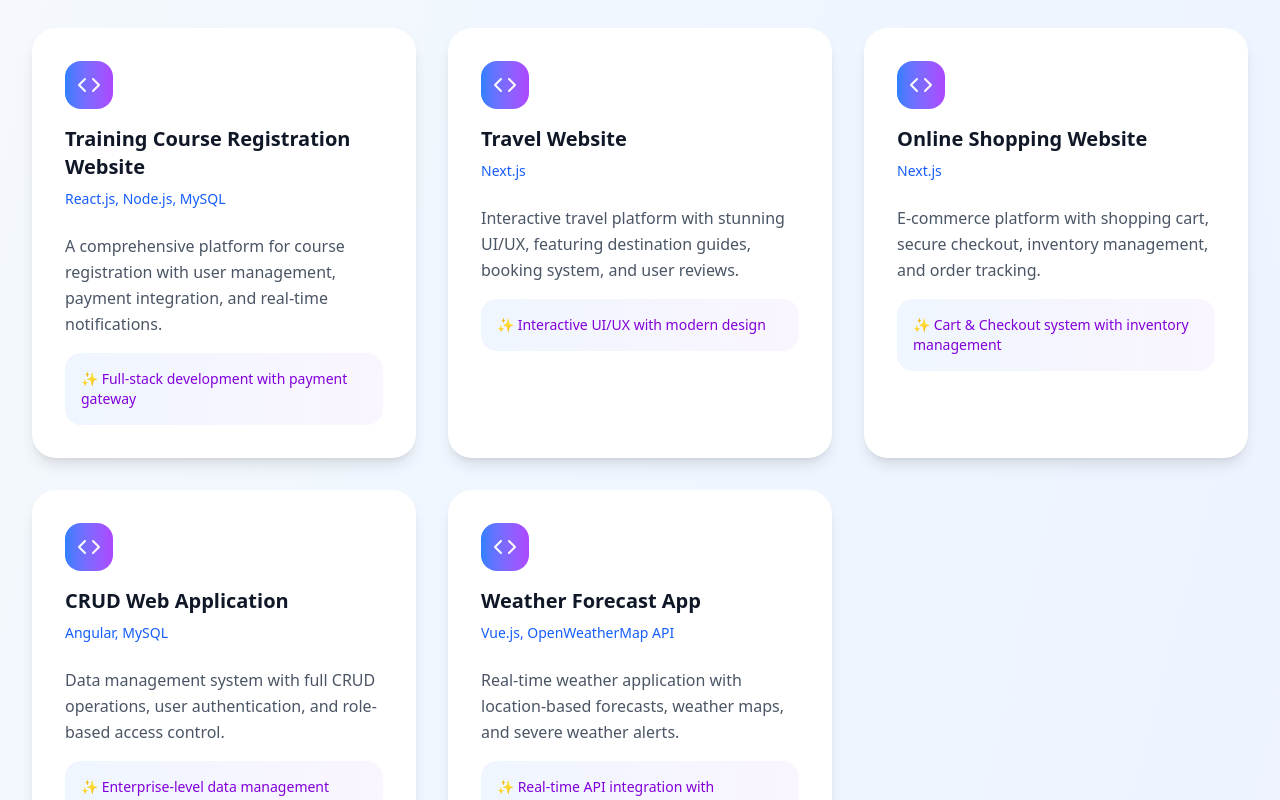
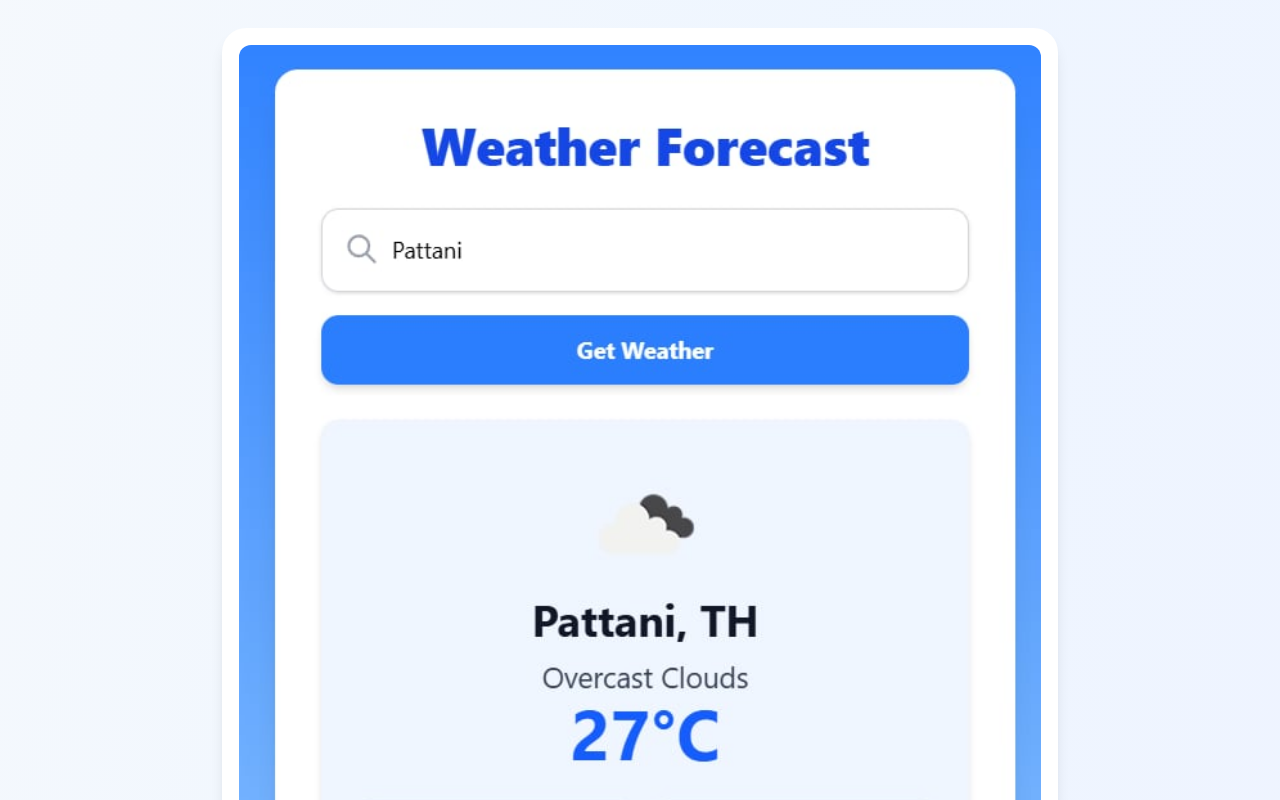
Before and after one commit to jhin3tytwoo/my-portfolio, a Next.js app: page / in a window 1280 px wide. Shown: the part 1840-2640 px from the top of the page. Built offline with nearby package versions, Linux system fonts and the light colour scheme.

Commit message:
add image

```diff
--- a/src/app/page.jsx
+++ b/src/app/page.jsx
@@ -92,39 +92,13 @@ export default function ModernPortfolio() {
 
   const projects = [
     {
-      title: "Training Course Registration Website",
-      tech: "React.js, Node.js, MySQL",
-      description:
-        "A comprehensive platform for course registration with user management, payment integration, and real-time notifications.",
-      highlight: "Full-stack development with payment gateway",
-    },
-    {
-      title: "Travel Website",
-      tech: "Next.js",
-      description:
-        "Interactive travel platform with stunning UI/UX, featuring destination guides, booking system, and user reviews.",
-      highlight: "Interactive UI/UX with modern design",
-    },
-    {
-      title: "Online Shopping Website",
-      tech: "Next.js",
-      description:
-        "E-commerce platform with shopping cart, secure checkout, inventory management, and order tracking.",
-      highlight: "Cart & Checkout system with inventory management",
-    },
-    {
-      title: "CRUD Web Application",
-      tech: "Angular, MySQL",
-      description:
-        "Data management system with full CRUD operations, user authentication, and role-based access control.",
-      highlight: "Enterprise-level data management",
-    },
-    {
-      title: "Weather Forecast App",
+      title: "Weather Forecast",
       tech: "Vue.js, OpenWeatherMap API",
       description:
         "Real-time weather application with location-based forecasts, weather maps, and severe weather alerts.",
       highlight: "Real-time API integration with geolocation",
+      link: "https://weather-app-mu-khaki-74.vercel.app/",
+      image: "/image/Weather.png",
     },
   ];
 
@@ -421,16 +395,27 @@ export default function ModernPortfolio() {
               </span>
             </h2>
 
-            <div className="grid lg:grid-cols-2 xl:grid-cols-3 gap-8">
-              {projects.map((project, index) => (
+            <div className="flex items-center justify-center gap-8">
+              {projects.map((project, index) => {
+                const content = (
                   <div
                     key={index}
                     className="bg-white rounded-3xl p-8 shadow-lg hover:shadow-2xl transform hover:scale-105 transition-all duration-500 border border-white/20 group"
                   >
+                    {/* ✅ แสดงรูปถ้ามี image */}
+                    {project.image && (
+                      <div className="mb-6 -mt-4 -mx-4">
+                        <Image
+                          src={project.image}
+                          alt={project.title}
+                          width={500}
+                          height={400}
+                          className="rounded-xl w-full h-auto object-contain"
+                        />
+                      </div>
+                    )}
+
                     <div className="mb-6">
-                    <div className="w-12 h-12 bg-gradient-to-r from-blue-500 to-purple-500 rounded-2xl flex items-center justify-center mb-4 group-hover:rotate-12 transition-transform duration-300">
-                      <Code className="w-6 h-6 text-white" />
-                    </div>
                       <h3 className="text-xl font-bold text-gray-900 mb-2 group-hover:text-blue-600 transition-colors">
                         {project.title}
                       </h3>
@@ -449,7 +434,22 @@ export default function ModernPortfolio() {
                       </p>
                     </div>
                   </div>
-              ))}
+                );
+
+                // ถ้ามีลิงก์ให้ครอบด้วย <a>
+                return project.link ? (
+                  <a
+                    href={project.link}
+                    target="_blank"
+                    rel="noopener noreferrer"
+                    key={index}
+                  >
+                    {content}
+                  </a>
+                ) : (
+                  <div key={index}>{content}</div>
+                );
+              })}
             </div>
           </div>
         </section>
```
Also changed, not shown: public/image/Weather.png (added). Lines whose indentation alone changed are shown as unchanged.
